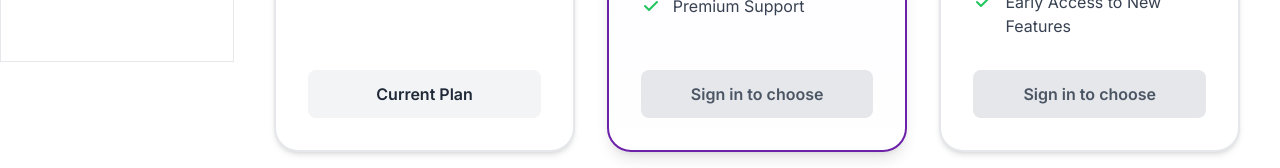
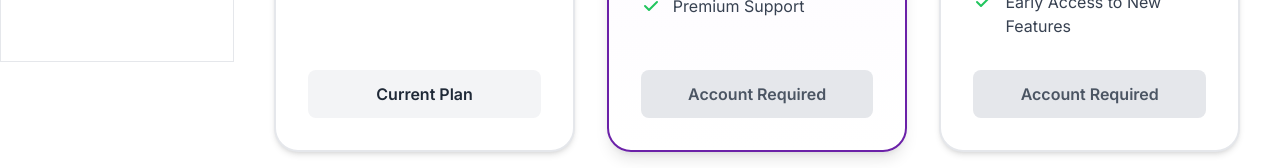
Before and after one commit to robertoV00/hollywoodai-landing-page, a Next.js app: page /plans in a window 1280 px wide. Shown: the part 738-906 px from the top of the page. Built offline with nearby package versions, Linux system fonts and the light colour scheme; no server answers; a web font is replaced by a local one.

Commit message:
minor text changes

```diff
--- a/app/plans/page.tsx
+++ b/app/plans/page.tsx
@@ -188,7 +188,7 @@ export default function PlansPage() {
                       : 'bg-gray-100 text-gray-800 hover:bg-gray-200'
                   }`}
                 >
-                  {(!user?.uid || user?.email === 'guest12345@gmail.com') && plan.name !== 'Basic' ? 'Sign in to choose' : plan.cta}
+                  {(!user?.uid || user?.email === 'guest12345@gmail.com') && plan.name !== 'Basic' ? 'Account Required' : plan.cta}
                 </button>
               </div>
             ))}
```
